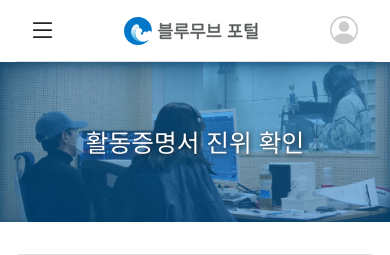
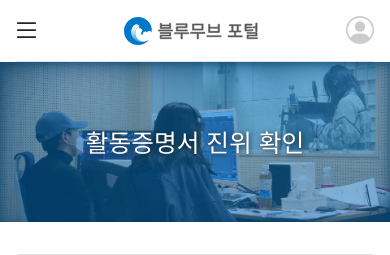
Before and after one commit to bluemove-yomin/bluemove-portal, a Django app: template checknissue/templates/checknissue/checkcert.html in a window 390 px wide. Shown: the top 255 px of the page. Run offline with Django 3.2, Linux system fonts and the light colour scheme; the template is opened without the code that fills it, so the values that code supplies are empty; some libraries are stand-ins or nearby versions.

Commit message:
방금 전 커밋에 이어서, 내브바 모바일용 패딩값 수정

```diff
--- a/bluemoveportal/templates/shared/_nav.html
+++ b/bluemoveportal/templates/shared/_nav.html
@@ -101,7 +101,7 @@
 <!--
 ---- nav small (offcanvas)
 -->
-<div class="screenSmall p-3 border-bottom">
+<div class="screenSmall py-3 border-bottom">
     <div class="container-fluid d-flex align-items-center justify-content-between">
         <!-- offcanvas -->
         <div class="dropdown">
```
